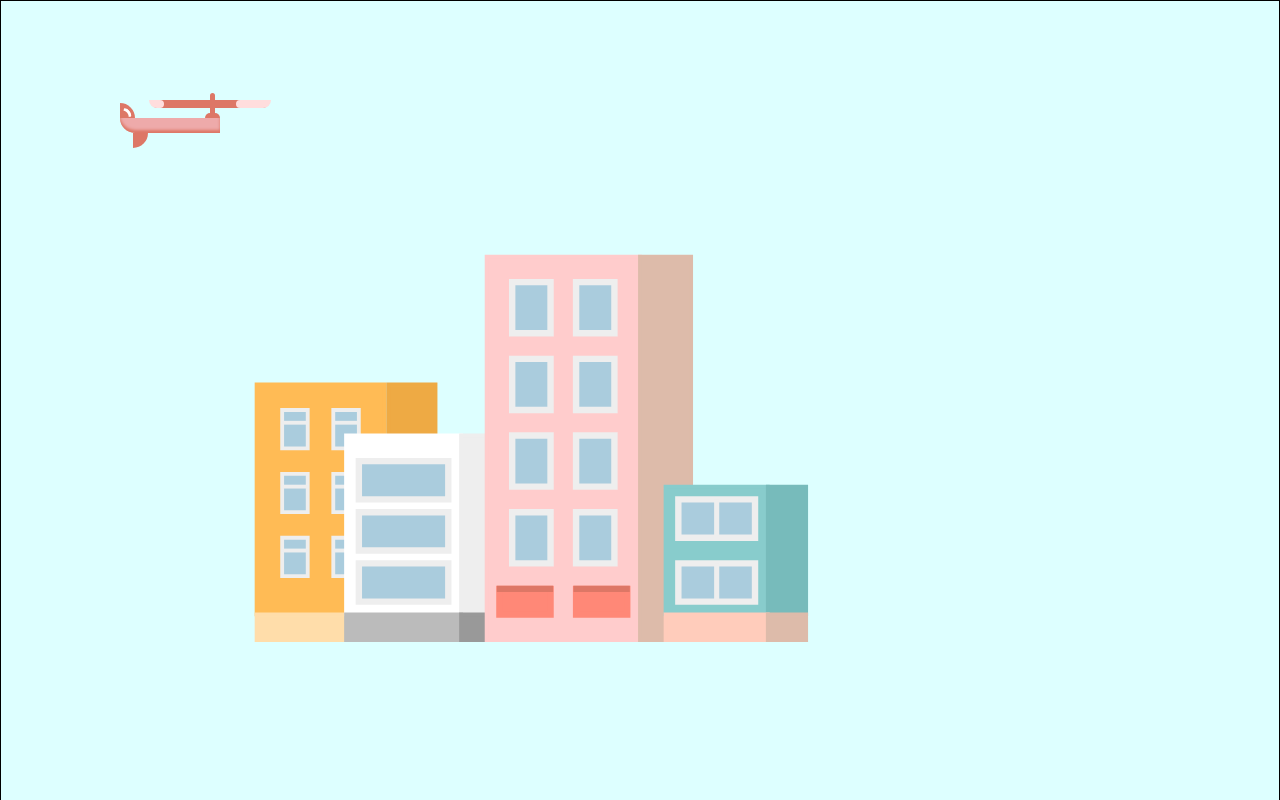
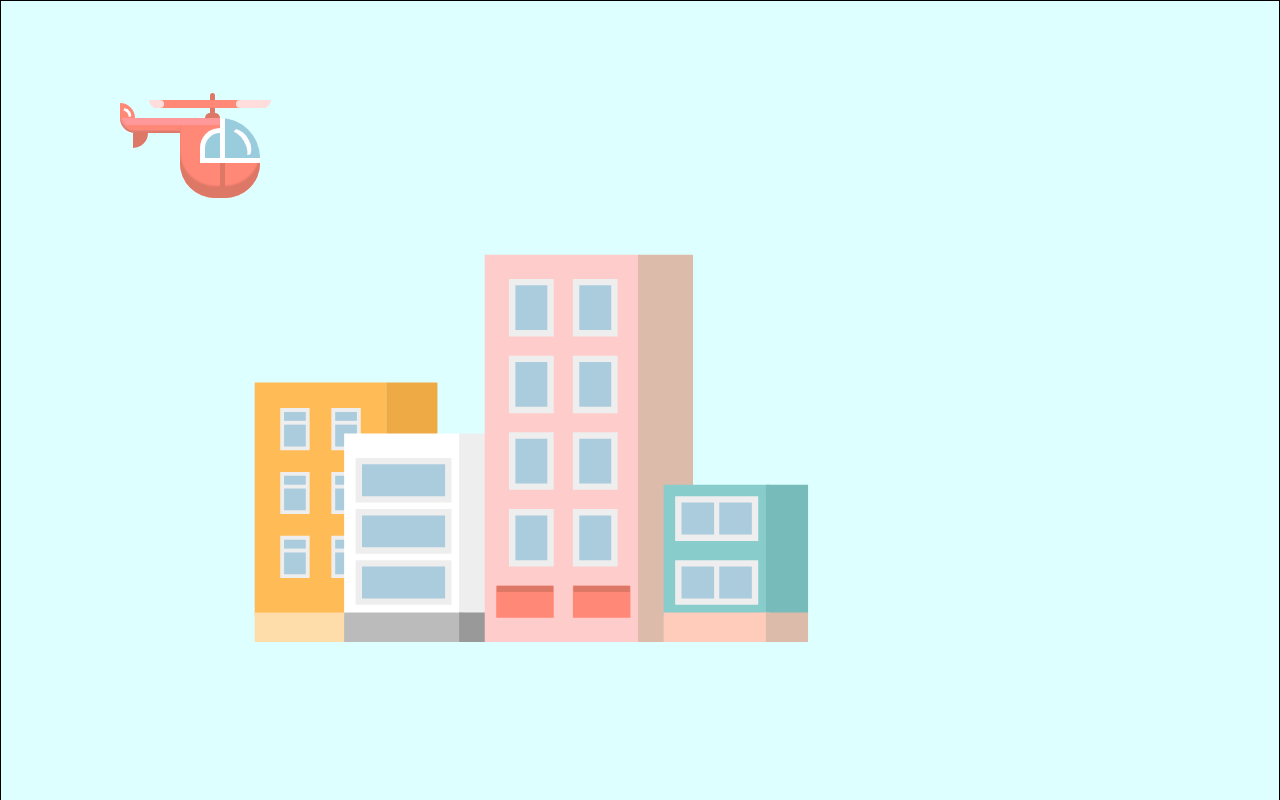
Before and after one commit to deryatanriverdi88/helicopter-illustration, a React (Create React App) app: page / in a window 1280 px wide. Shown: the top 800 px of the page. Built offline with nearby package versions, Linux system fonts and the light colour scheme.

Commit message:
airframe is done

```diff
--- a/src/App.css
+++ b/src/App.css
@@ -64,7 +64,7 @@ svg{
 .propeller{
   position: relative;
   left: 150px;
-  background: #d76;
+  background: #f87;
   width: 120px;
   height: 8px;
   border-bottom-right-radius: 20px;
@@ -114,7 +114,7 @@ svg{
 }
 
 .autorotation {
- background: #eaa;
+ background: #f99;
  position: relative;
  width: 100px;
  height: 15px;
@@ -124,12 +124,23 @@ svg{
  box-shadow: inset 0px -3px 3px #d76;
 }
 
+.autorotation:before{
+  background: #f87;
+  content: "";
+  display: inline-block;
+  position: absolute;
+  top: 7px;left: 7px;
+  width: 93px;
+  height: 5px;
+  border-bottom-left-radius: 20px;
+}
+
 .autorotation ul li{
  position: relative;
  top: -15px;
  width: 15px;
  height: 15px;
- background: #d76;
+ background: #f87;
  border-top-right-radius: 20px;
 
 }
@@ -138,6 +149,7 @@ svg{
   top: 0px;
   left: 13px;
   transform: rotate(90deg);
+  background: #d76;
 }
 
 .autorotation ul li:nth-child(1):before{
@@ -154,3 +166,78 @@ svg{
   border-radius: 50%;
   transform: rotate(-40deg);
 }
+
+
+.airframe{
+  width: 80px;
+  height: 80px;
+  background: #f87;
+  position: relative;
+  left: 180px;
+  top: -30px;
+  border-radius: 0 90px 70px 70px;
+  box-shadow: inset 0 -12px 2px #d76;
+}
+
+.airframe:before,
+.airframe:after{
+  content: "";
+  display: inline-block;
+  position: absolute;
+}
+
+.airframe:before{
+  background: #f99;
+  width: 40px;
+  height: 7px;
+  top: 0px;
+}
+
+.airframe:after{
+  background: #d76;
+  top: 45px;
+  left: 40px;
+  height: 25px;
+  width: 5px;
+
+}
+
+.back-window{
+  background: #9cd;
+  position: relative;
+  top: 10px;
+  left: 20px;
+  width: 20px;
+  height: 35px;
+  border-width: 5px 0 5px 5px;
+  border-style: solid;
+  border-color: white transparent white white;
+  border-radius: 90px 0 0 0;
+}
+
+.front-window{
+  background: #9cd;
+  position: relative;
+  top: -35px;
+  left: 40px;
+  width: 40px;
+  height: 45px;
+  border-width: 0 0 5px 5px;
+  border-style: solid;
+  border-color: transparent transparent white white;
+  border-radius: 0 90px 0 0
+}
+
+.front-window:after{
+  content: "";
+  display: inline-block;
+  position: absolute;
+  top: 10px;
+  width: 20px;
+  height: 30px;
+  border-radius: 50%;
+  border-width: 2px 5px 2px 0 ;
+  border-style: solid;
+  border-color: transparent white transparent transparent;
+  transform: rotate(-30deg);
+}
--- a/src/App.js
+++ b/src/App.js
@@ -15,7 +15,10 @@ function App() {
             <li></li>
           </ul>
         </div>
-        <div className="airframe"></div>
+        <div className="airframe">
+          <div class="back-window"></div>
+          <div class="front-window"></div>
+        </div>
         <div className="bottom"></div>
       </div>
       <div className="trees"></div>
```
